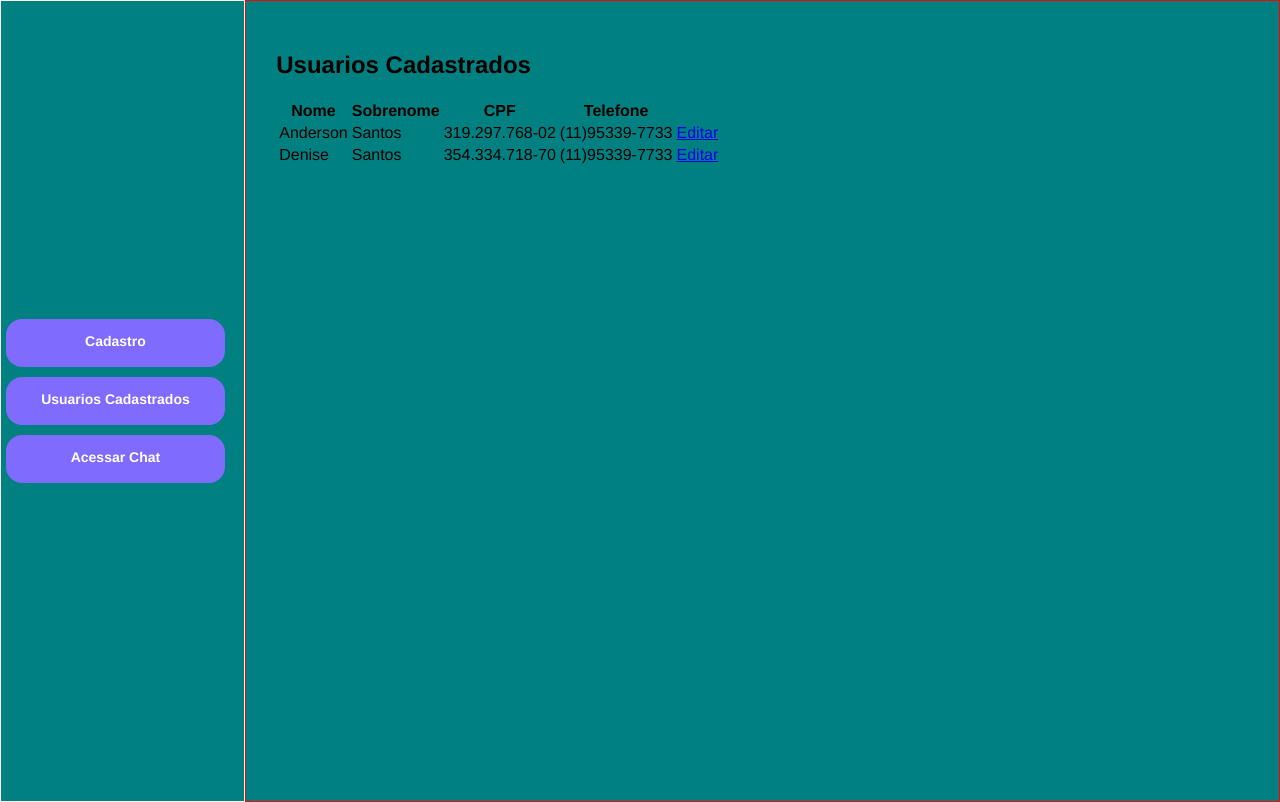
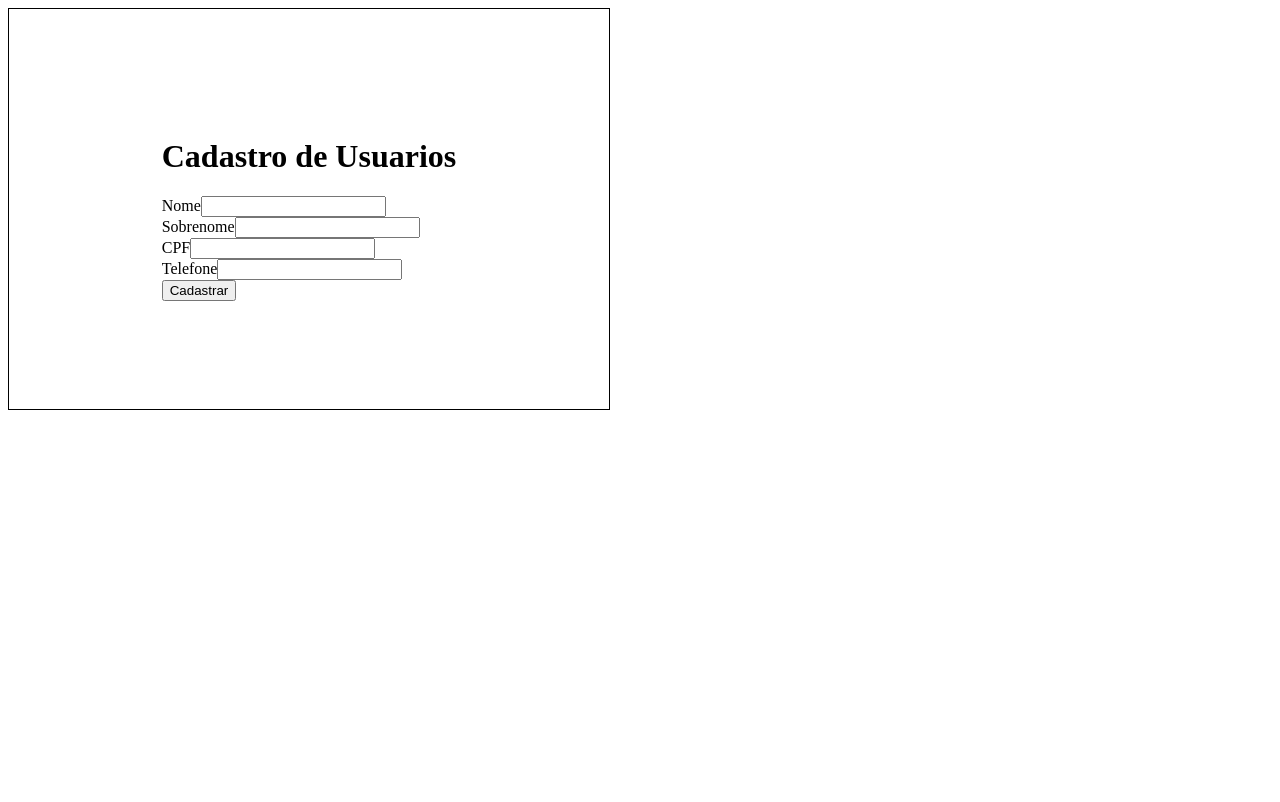
Before and after one commit to anderood/client-bluelab, a React (Create React App) app: page / in a window 1280 px wide. Built offline with nearby package versions, Linux system fonts and the light colour scheme.

Commit message:
conclusion register data

```diff
--- a/package.json
+++ b/package.json
@@ -3,6 +3,7 @@
   "version": "0.1.0",
   "private": true,
   "dependencies": {
+    "axios": "^1.3.3",
     "react": "^18.2.0",
     "react-dom": "^18.2.0",
     "react-scripts": "5.0.1",
--- a/src/App.tsx
+++ b/src/App.tsx
@@ -8,13 +8,6 @@ import GlobalStyle from "./theme/globalStyles";
 export function App() {
   return (
 
-    <>
-      <GlobalStyle />
-      <div style={{ display: "flex"}}>
-
-        <Home />
-        <Users></Users>
-      </div>
-    </>
+    <Register/>
   );
 }
--- a/src/screens/Register/index.tsx
+++ b/src/screens/Register/index.tsx
@@ -1,38 +1,76 @@
-import React from "react";
+import React, { FormEvent, useState } from "react";
+import { api } from "../../services/api";
 
 import { Container, Form } from "../Register/styles";
 
 export function Register(){
+
+    const [firstName, setFirstName] = useState("")
+    const [lastName, setLastName] = useState("")
+    const [cpf, setCPF] = useState("")
+    const [phone, setPhone] = useState("")
+
+    async function handleSubmit(event: FormEvent){
+
+        event.preventDefault();
+
+        const data = {
+            first_name: firstName,
+            last_name: lastName,
+            cpf: cpf,
+            phone: phone
+        }
+
+        await api.post("/register", data)
+            .then(response => alert(response.data.msg))
+            .catch(response => alert(response.response.data.msg))
+
+    }
+
     return(
-        <Container>
-            <Form >
+            <Form onSubmit={handleSubmit} >
 
                 <div>
                     <h1>Cadastro de Usuarios</h1>
                     <div>
                         <label htmlFor="">Nome</label>
-                        <input type="text" />
+                        <input
+                            type="text"
+                            value={firstName}
+                            onChange={ (event) => setFirstName(event.target.value) }
+                            />
                     </div>
 
-                    <div>
+                    <div >
                         <label htmlFor="">Sobrenome</label>
-                        <input type="text" />
+                        <input
+                            type="text"
+                            value={lastName}
+                            onChange={ event => setLastName(event.target.value) }
+                            />
                     </div>
 
                     <div>
                         <label htmlFor="">CPF</label>
-                        <input type="text" />
+                        <input
+                            type="text"
+                            value={cpf}
+                            onChange={ event => setCPF(event.target.value) }
+                            />
                     </div>
 
                     <div>
                         <label htmlFor="">Telefone</label>
-                        <input type="text" />
+                        <input
+                            type="text"
+                            value={phone}
+                            onChange={ event => setPhone(event.target.value) }
+                            />
                     </div>
                     <button>Cadastrar</button>
                 </div>
 
-            </Form>
-        </Container>
+            </Form >
 
     );
 }
--- a/src/screens/Register/styles.tsx
+++ b/src/screens/Register/styles.tsx
@@ -5,7 +5,7 @@ export const Container = styled.div`
     width: 80%;
 `;
 
-export const Form = styled.div`
+export const Form = styled.form`
 
     border: 1px solid black;
     width: 600px;
--- /dev/null
+++ b/src/services/api.ts
@@ -0,0 +1,5 @@
+import axios from "axios";
+
+export const api = axios.create({
+    baseURL: 'http://localhost:3333'
+});
```
Also changed, not shown: 1 other file (tests, documents, lock files or other folders).
